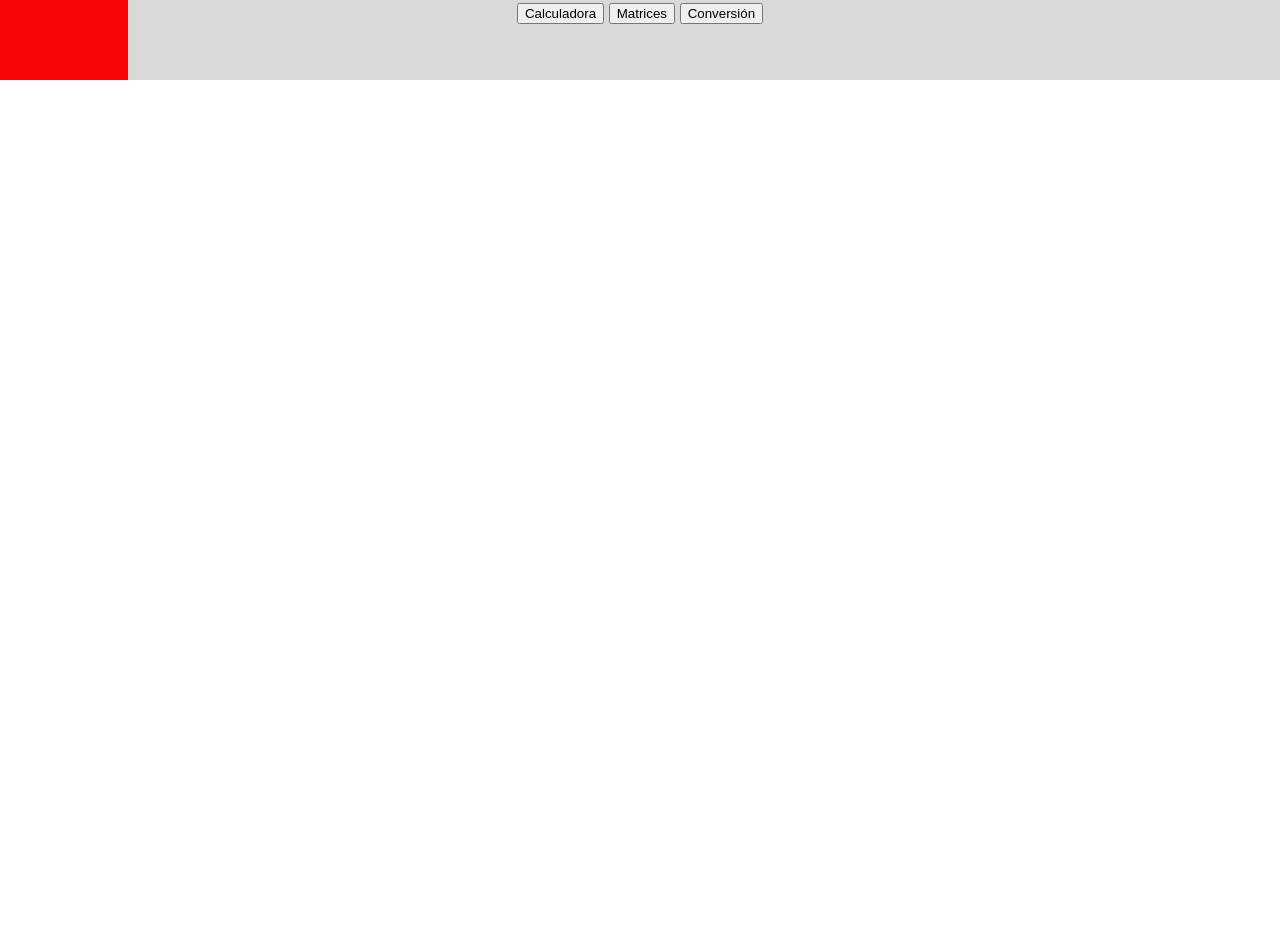
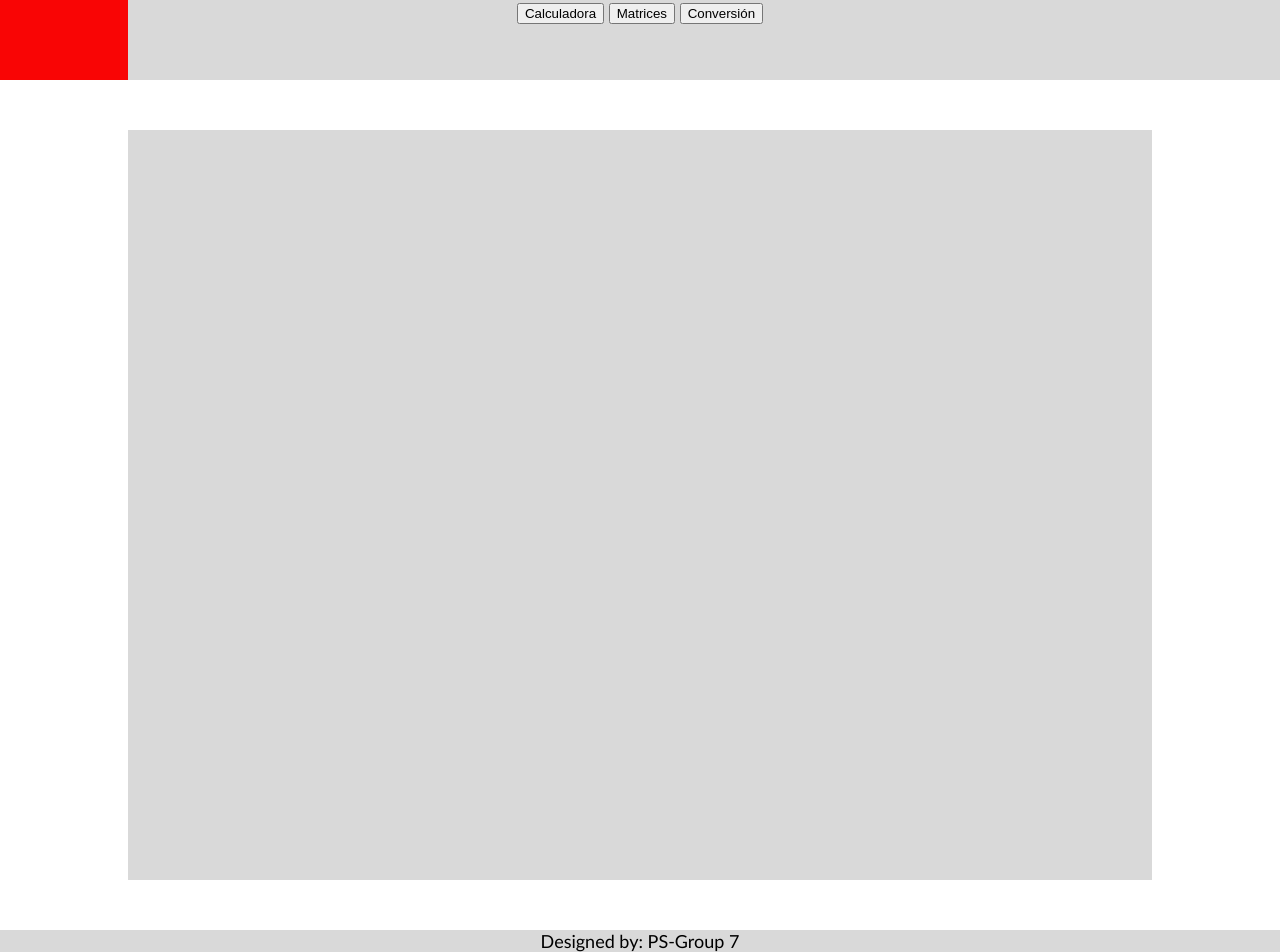
Before and after one commit to CAPi0807/PS, a plain HTML site: page index.html in a window 1280 px wide. Before the commit the page ends 800 px from the top, so only its background shows below. Drawn offline with Linux system fonts and the light colour scheme.

Commit message:
añadir footer y tocar main

```diff
--- a/index.html
+++ b/index.html
@@ -7,7 +7,6 @@
     <meta name="description" content="This is an HTML5 example">
     <meta name="keywords" content="HTML5, CSS3, JavaScript">
 
-    <script src="xlu-include-file.js"></script>
 
 
     <link href="style.css" rel="stylesheet">
@@ -17,10 +16,16 @@
 <body>
     <header>
         <div class="rojo"></div>
-        <nav>
+        <nav class="barra">
             <button type="buttom" class="button" href="#">Calculadora</button>
             <button type="buttom" class="button" href="#">Matrices</button>
             <button type="buttom" class="button" href="#">Conversión</button>
         </nav>
     </header>
+    <main>
+        <div class="interior"></div>
+    </main>
+    <footer>
+        <p>Designed by: PS-Group 7</p>
+    </footer>
 </body>
--- a/style.css
+++ b/style.css
@@ -35,3 +35,14 @@ nav{
 }
 .button{
 }
+
+.interior{
+    background-color: #D9D9D9;
+    margin: 50px 10% 50px 10%;
+    height: 750px;
+    width: 80%;
+}
+footer{
+    background-color: #D9D9D9;
+    text-align: center;
+}
```
